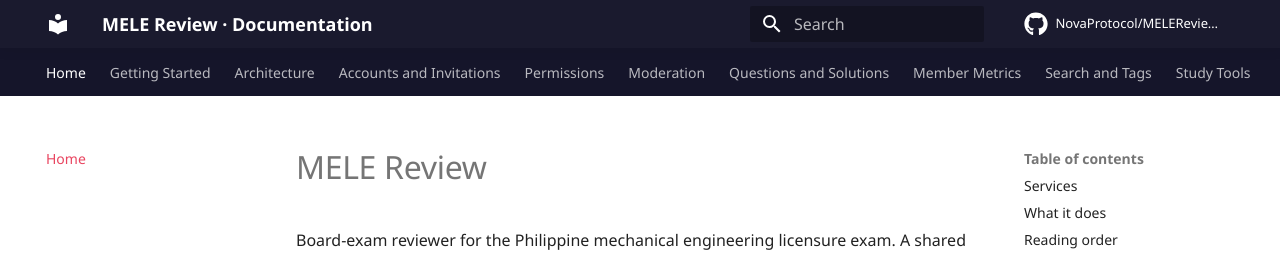
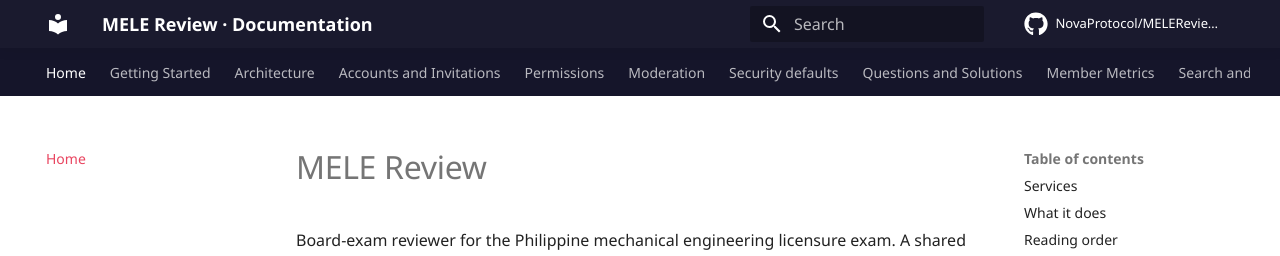
Before and after one commit to NovaProtocol/MELEReviewSite, an MkDocs documentation site: the page built from documentation/docs/index.md, in a window 1280 px wide and 900 px high. Shown: the top 256 px of the window. Built offline with MkDocs 1.6.1 and Material for MkDocs 9.7.7, drawn with Linux system fonts in a browser that asks for light colours; some web fonts are replaced; comment, search, counter and statistics services are not loaded.

Commit message:
docs(security): keep the decision record in documentation, where the site reads it

```diff
--- a/documentation/mkdocs.yml
+++ b/documentation/mkdocs.yml
@@ -66,6 +66,7 @@ nav:
   - Accounts and Invitations: accounts-and-invitations.md
   - Permissions: permissions.md
   - Moderation: moderation.md
+  - Security defaults: 0001-security-defaults.md
   - Questions and Solutions: questions.md
   - Member Metrics: metrics.md
   - Search and Tags: search-and-tags.md
```
Also changed, not shown: documentation/docs/0001-security-defaults.md (renamed from docs/adr/0001-security-defaults.md).
